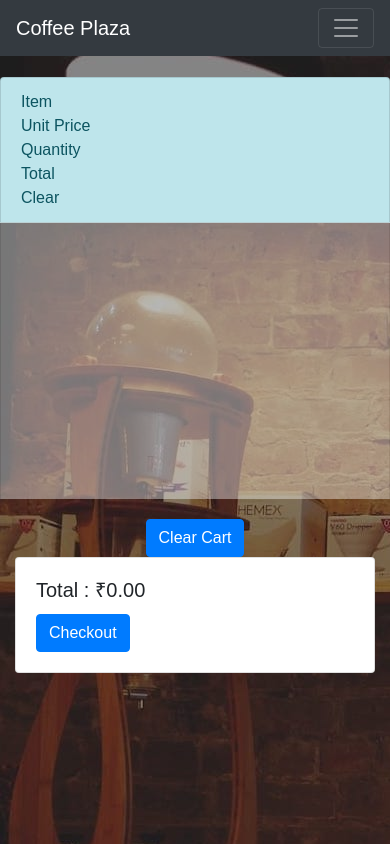
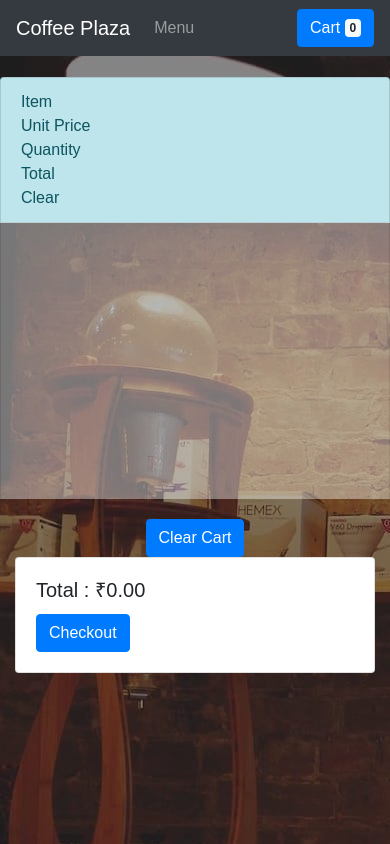
Before and after one commit to U-Design/coffee_shop, a React (Create React App) app: page /Cart in a window 390 px wide. Built offline with nearby package versions, Linux system fonts and the light colour scheme.

Commit message:
Css fix header.

```diff
--- a/src/Components/CartCard/CartCardRow.js
+++ b/src/Components/CartCard/CartCardRow.js
@@ -20,7 +20,7 @@ class CartCardRow extends Component{
                 <div className="col-sm-2">
                     {this.props.col4}
                 </div>
-                <div className="col-sm-1">
+                <div className="col-sm-1 justify-content-start">
                     {this.props.col5}
 
                 </div>
--- a/src/Components/CartCard/CartItemRow.js
+++ b/src/Components/CartCard/CartItemRow.js
@@ -48,10 +48,12 @@ class CartItemRow extends Component{
     }
     col5(){
         return(
+            <div className="w-50" >
             <button type="button" className="close" aria-label="Close"
                     onClick={() => this.props.onDelete(this.props.id)}>
                 <span aria-hidden="true">&times;</span>
             </button>
+            </div>
         )
     }
 
--- a/src/Containers/HeaderContainer/HeaderContainer.js
+++ b/src/Containers/HeaderContainer/HeaderContainer.js
@@ -8,7 +8,7 @@ import "./HeaderContainer.css";
 
 export class NavHeader extends Component{
     render(){
-        return( <nav className="navbar  sticky-top col-sm-12 navbar-expand-lg navbar-dark bg-dark">
+        return( <nav className="navbar  sticky-top col-sm-12 navbar-expand navbar-dark bg-dark">
             <a className="navbar-brand" href="#">Coffee Plaza</a>
             <button className="navbar-toggler" type="button" data-toggle="collapse" data-target="#navbarNavAltMarkup"
                     aria-controls="navbarNavAltMarkup" aria-expanded="false" aria-label="Toggle navigation">
```
